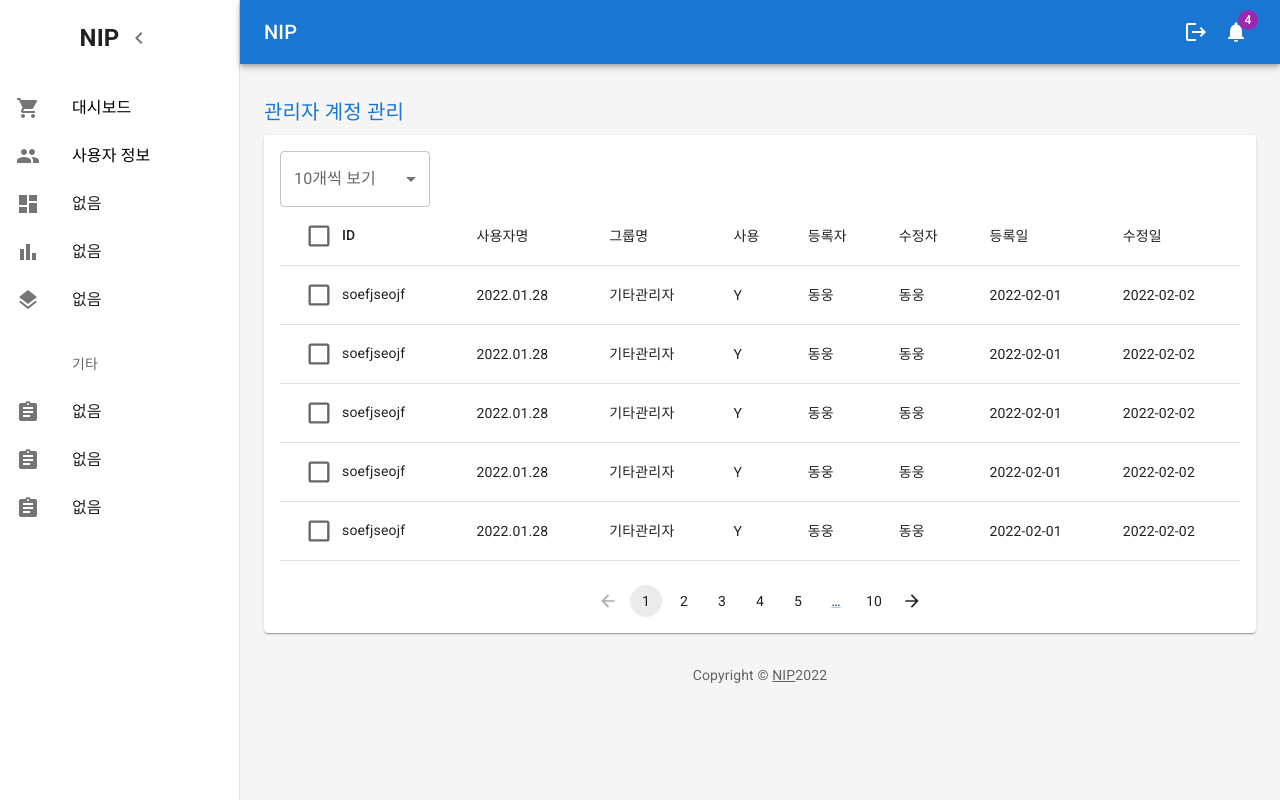
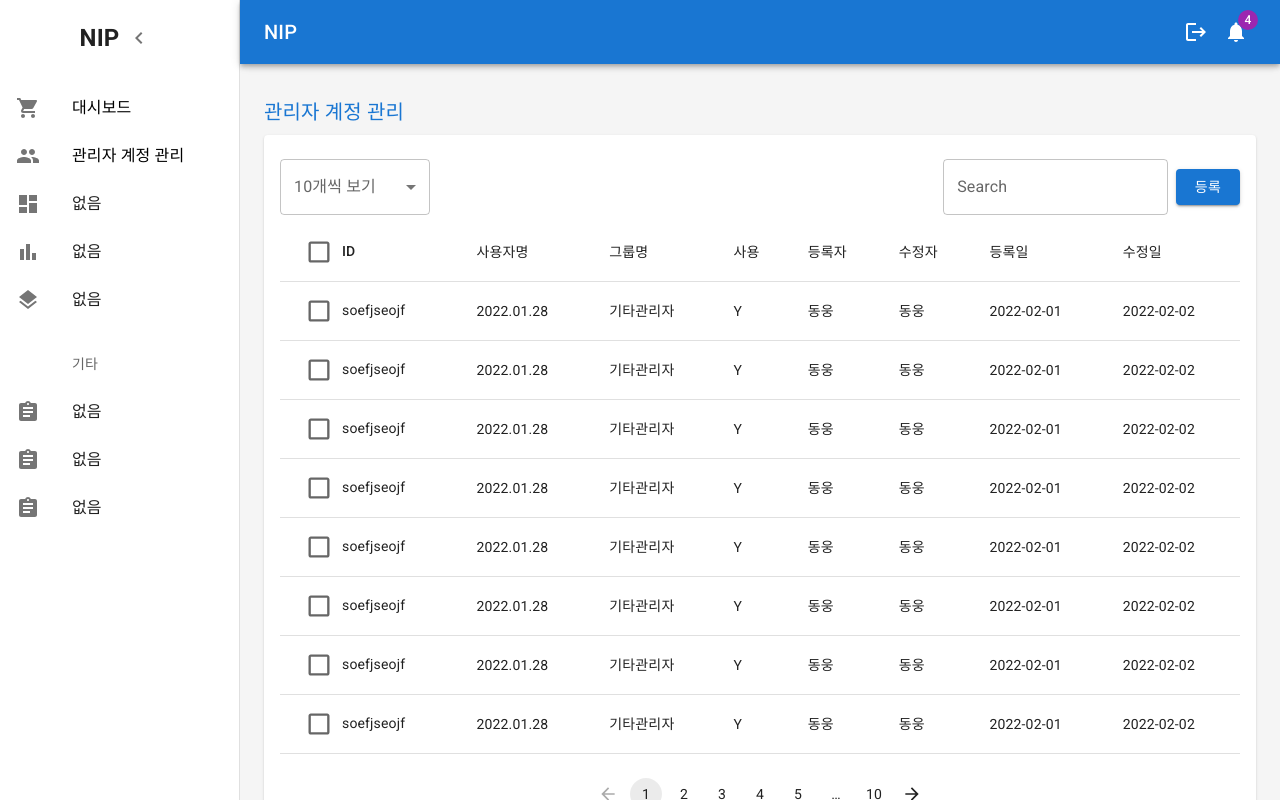
Before and after one commit to chainlabs21/nip-admin-20220128, a React (Create React App) app: page /users in a window 1280 px wide. Built offline with nearby package versions, Linux system fonts and the light colour scheme.

Commit message:
markup managemnet owner account id

```diff
--- a/package.json
+++ b/package.json
@@ -6,6 +6,7 @@
     "@emotion/react": "^11.7.1",
     "@emotion/styled": "^11.6.0",
     "@mui/icons-material": "^5.3.1",
+    "@mui/lab": "^5.0.0-alpha.67",
     "@mui/material": "^5.3.1",
     "@testing-library/jest-dom": "^5.16.1",
     "@testing-library/react": "^12.1.2",
@@ -15,6 +16,7 @@
     "@types/react": "^17.0.38",
     "@types/react-dom": "^17.0.11",
     "@types/react-router-dom": "^5.3.3",
+    "date-fns": "^2.28.0",
     "react": "^17.0.2",
     "react-dom": "^17.0.2",
     "react-hook-form": "^7.25.1",
--- /dev/null
+++ b/src/components/date-range/DateRangePicker.tsx
@@ -0,0 +1,30 @@
+import * as React from 'react'
+import TextField from '@mui/material/TextField'
+import DateRangePicker, { DateRange } from '@mui/lab/DateRangePicker'
+import AdapterDateFns from '@mui/lab/AdapterDateFns'
+import LocalizationProvider from '@mui/lab/LocalizationProvider'
+import Box from '@mui/material/Box'
+
+export default function BasicDateRangePicker() {
+  const [value, setValue] = React.useState<DateRange<Date>>([null, null])
+
+  return (
+    <LocalizationProvider dateAdapter={AdapterDateFns}>
+      <DateRangePicker
+        startText="Check-in"
+        endText="Check-out"
+        value={value}
+        onChange={(newValue) => {
+          setValue(newValue)
+        }}
+        renderInput={(startProps, endProps) => (
+          <React.Fragment>
+            <TextField {...startProps} />
+            <Box sx={{ mx: 2 }}> to </Box>
+            <TextField {...endProps} />
+          </React.Fragment>
+        )}
+      />
+    </LocalizationProvider>
+  )
+}
--- /dev/null
+++ b/src/components/input/button/ContainedButton.tsx
@@ -0,0 +1,15 @@
+import * as React from 'react'
+import Button from '@mui/material/Button'
+import Stack from '@mui/material/Stack'
+
+interface ButtonProps {
+  subject: string
+}
+
+export default function ContainedButton({ subject }: ButtonProps) {
+  return (
+    <Stack direction="row" spacing={2}>
+      <Button variant="contained">{subject}</Button>
+    </Stack>
+  )
+}
--- /dev/null
+++ b/src/components/input/search/SearchField.tsx
@@ -0,0 +1,22 @@
+import * as React from 'react'
+import Box from '@mui/material/Box'
+import TextField from '@mui/material/TextField'
+
+interface SearchProps {
+  label: string
+}
+
+export default function BasicTextFields({ label }: SearchProps) {
+  return (
+    <Box
+      component="form"
+      sx={{
+        '& > :not(style)': { m: 1, width: '25ch' },
+      }}
+      noValidate
+      autoComplete="off"
+    >
+      <TextField id="outlined-basic" label={label} variant="outlined" />
+    </Box>
+  )
+}
--- a/src/page/dashboard/Dashboard.tsx
+++ b/src/page/dashboard/Dashboard.tsx
@@ -10,17 +10,12 @@
 import IconButton from '@mui/material/IconButton'
 import Badge from '@mui/material/Badge'
 import Container from '@mui/material/Container'
-import Grid from '@mui/material/Grid'
-import Paper from '@mui/material/Paper'
 import Link from '@mui/material/Link'
 import MenuIcon from '@mui/icons-material/Menu'
 import ChevronLeftIcon from '@mui/icons-material/ChevronLeft'
 import NotificationsIcon from '@mui/icons-material/Notifications'
 import { mainListItems, secondaryListItems } from './ListItems'
 import LogoutIcon from '@mui/icons-material/Logout'
-import Chart from './Chart'
-import Deposits from './Deposits'
-import Orders from './Orders'
 import Routers from '../../Routers'
 
 function Copyright(props: any) {
--- a/src/page/dashboard/ListItems.tsx
+++ b/src/page/dashboard/ListItems.tsx
@@ -27,7 +27,7 @@
         <ListItemIcon>
           <PeopleIcon />
         </ListItemIcon>
-        <ListItemText primary="사용자 정보" />
+        <ListItemText primary="관리자 계정 관리" />
       </ListItem>
     </Link>
 
--- a/src/page/dashboard/Orders.tsx
+++ b/src/page/dashboard/Orders.tsx
@@ -6,7 +6,7 @@
 import TableHead from '@mui/material/TableHead'
 import TableRow from '@mui/material/TableRow'
 import Title from './Title'
-import Paginating from './Paginating'
+import Paginating from '../../components/paginating/Paginating'
 
 function createData(
   id: number,
--- a/src/page/users/Users.tsx
+++ b/src/page/users/Users.tsx
@@ -6,7 +6,7 @@
 import TableCell from '@mui/material/TableCell'
 import TableBody from '@mui/material/TableBody'
 import Link from '@mui/material/Link'
-import Paginating from '../dashboard/Paginating'
+import Paginating from '../../components/paginating/Paginating'
 import {
   Checkbox,
   FormControl,
@@ -15,7 +15,9 @@
   Paper,
   Select,
 } from '@mui/material'
-import Box from '@mui/material/Box'
+import BasicDateRangePicker from '../../components/date-range/DateRangePicker'
+import BasicTextFields from '../../components/input/search/SearchField'
+import ContainedButton from '../../components/input/button/ContainedButton'
 
 function createData(
   id: number,
@@ -87,6 +89,39 @@
     '2022-02-01',
     '2022-02-02',
   ),
+  createData(
+    5,
+    'soefjseojf',
+    '2022.01.28',
+    '기타관리자',
+    'Y',
+    '동웅',
+    '동웅',
+    '2022-02-01',
+    '2022-02-02',
+  ),
+  createData(
+    6,
+    'soefjseojf',
+    '2022.01.28',
+    '기타관리자',
+    'Y',
+    '동웅',
+    '동웅',
+    '2022-02-01',
+    '2022-02-02',
+  ),
+  createData(
+    7,
+    'soefjseojf',
+    '2022.01.28',
+    '기타관리자',
+    'Y',
+    '동웅',
+    '동웅',
+    '2022-02-01',
+    '2022-02-02',
+  ),
 ]
 
 const label = { inputProps: { 'aria-label': 'Checkbox demo' } }
@@ -101,6 +136,13 @@
           display: 'flex',
           flexDirection: 'column',
           height: '100%',
+        }}
+      >
+        <article
+          style={{
+            display: 'flex',
+            justifyContent: 'space-between',
+            alignItems: 'center',
           }}
         >
           <FormControl
@@ -119,6 +161,14 @@
               <MenuItem value={30}>30개씩</MenuItem>
             </Select>
           </FormControl>
+
+          <BasicDateRangePicker />
+
+          <article style={{ display: 'flex', alignItems: 'center' }}>
+            <BasicTextFields label={'Search'} />
+            <ContainedButton subject={'등록'} />
+          </article>
+        </article>
 
         <Table size="small">
           <TableHead>
```
Also changed, not shown: src/components/paginating/Paginating.tsx (renamed from src/page/dashboard/Paginating.tsx), 1 other file (tests, documents, lock files or other folders). Lines whose indentation alone changed are shown as unchanged.
